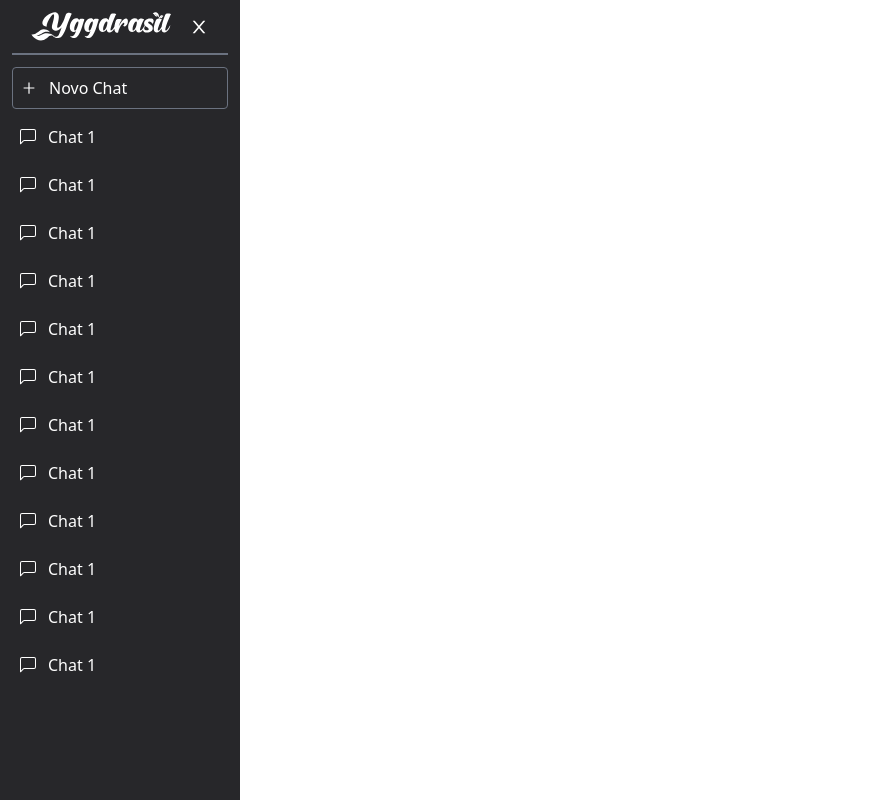
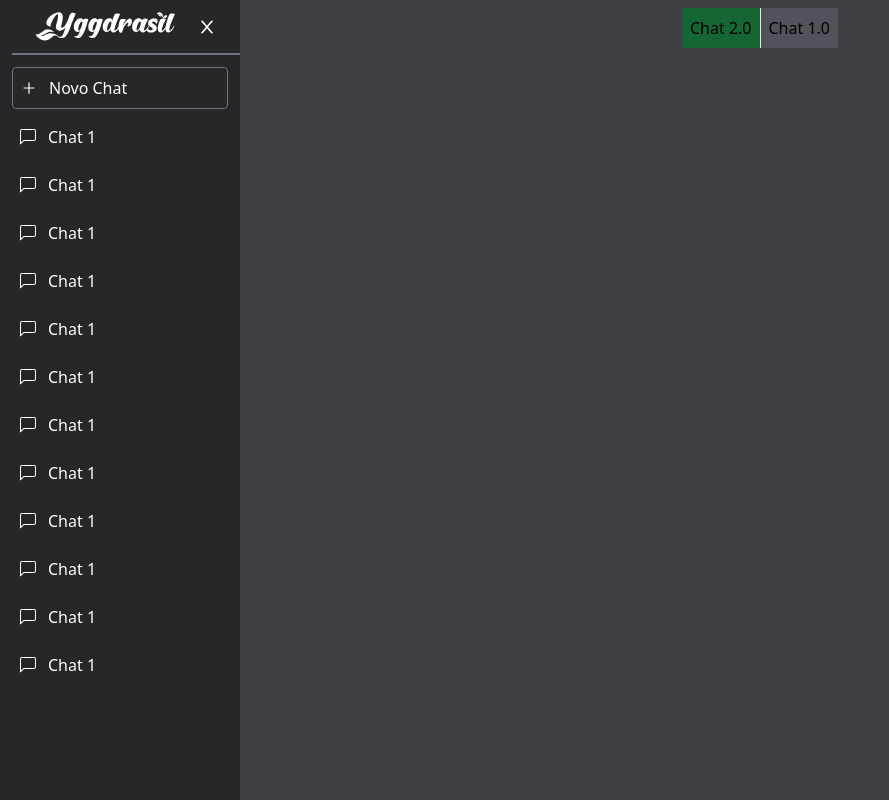
Before and after one commit to nicholasdzn/Yggdrasil, a React (Vite) app: page /chat in a window 1280 px wide. Shown: the whole page, without its empty margins (0-889 px from the left). Built offline with nearby package versions, Linux system fonts and the light colour scheme.

Commit message:
chat page updated

```diff
--- a/src/components/ChatBar/ChatBar.jsx
+++ b/src/components/ChatBar/ChatBar.jsx
@@ -8,13 +8,13 @@ import { BsChatLeft } from "react-icons/bs"
 
 const ChatBar = () => {
     return (
-        <div className='top-0 left-0 fixed bg-zinc-800 h-full w-[15rem] p-3 flex flex-col chat-bar'>
+        <aside className='bg-zinc-800 h-screen min-w-[15rem] pl-3 pt-3 pb- 3 flex flex-col chat-bar overflow-hidden'>
             <div className='pb-3 flex flex-row items-center justify-evenly'>
                 <Logo width={140} />
                 <AiOutlineClose fill='#fff' className='cursor-pointer' size={20} />
             </div>
             <span className='border-b-2 border-solid border-gray-500'></span>
-            <div className='hover:overflow-y-scroll flex flex-col pt-3'>
+            <div className='hover:overflow-y-scroll flex flex-col pt-3 pr-3'>
                 <div className='flex flex-row items-center gap-3 border border-solid p-2 text-white rounded cursor-pointer border-gray-500'>
                     <AiOutlinePlus />
                     <h2>Novo Chat</h2>
@@ -70,7 +70,7 @@ const ChatBar = () => {
 
                 </div>
             </div>
-        </div>
+        </aside>
     )
 };
 
--- a/src/components/ChatContent/ChatContent.jsx
+++ b/src/components/ChatContent/ChatContent.jsx
@@ -2,7 +2,12 @@ import React from 'react'
 
 const ChatContent = () => {
     return (
-        <div></div>
+        <div className='bg-zinc-700 w-full'>
+            <div className='flex flex-row justify-center pt-2'>
+                <div className='bg-green-800 p-2 border-r'>Chat 2.0</div>
+                <div className='bg-zinc-600 p-2'>Chat 1.0</div>
+            </div>
+        </div>
     )
 }
 
--- a/src/pages/Chat/Chat.jsx
+++ b/src/pages/Chat/Chat.jsx
@@ -5,7 +5,10 @@ import ChatContent from '../../components/ChatContent/ChatContent'
 
 const Chat = () => {
     return (
-        <ChatBar />
+        <div className='flex flex-row'>
+            <ChatBar />
+            <ChatContent />
+        </div>
     )
 }
 
```
